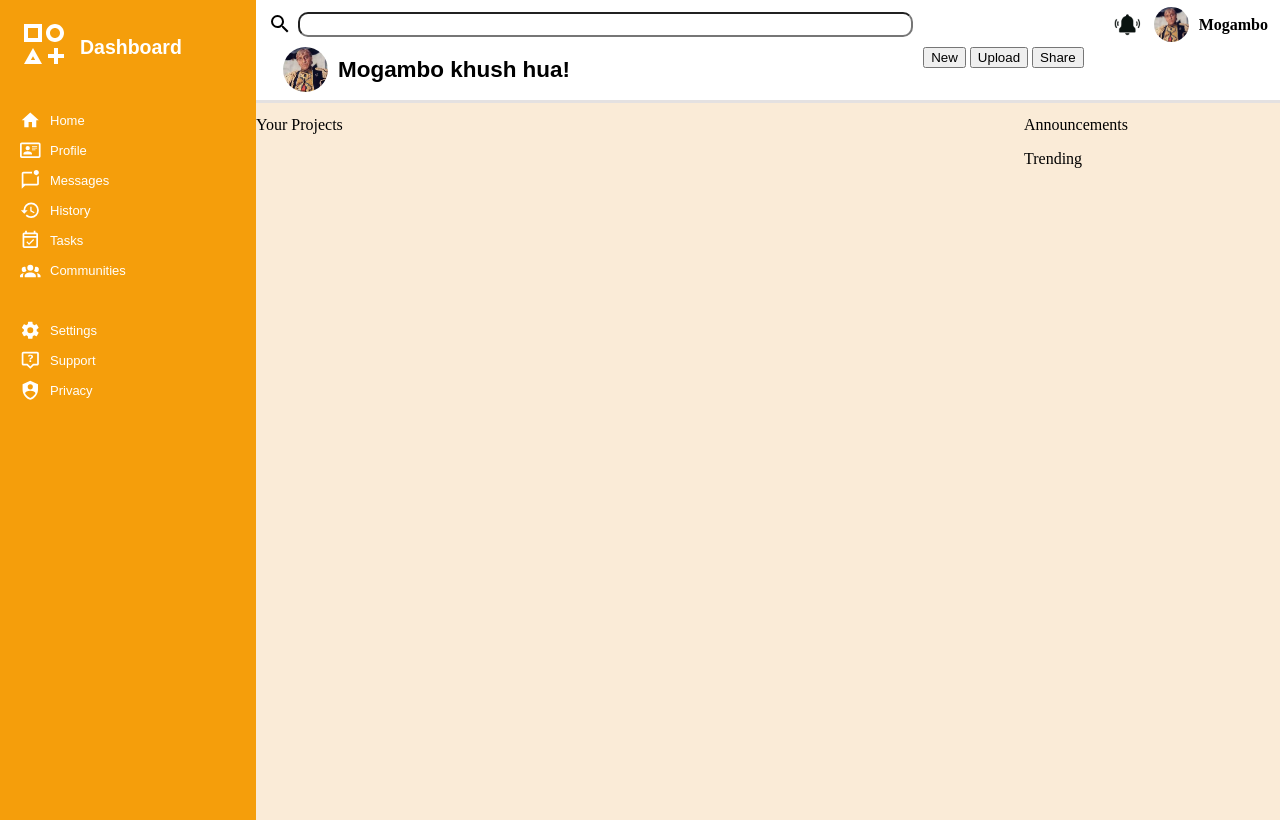
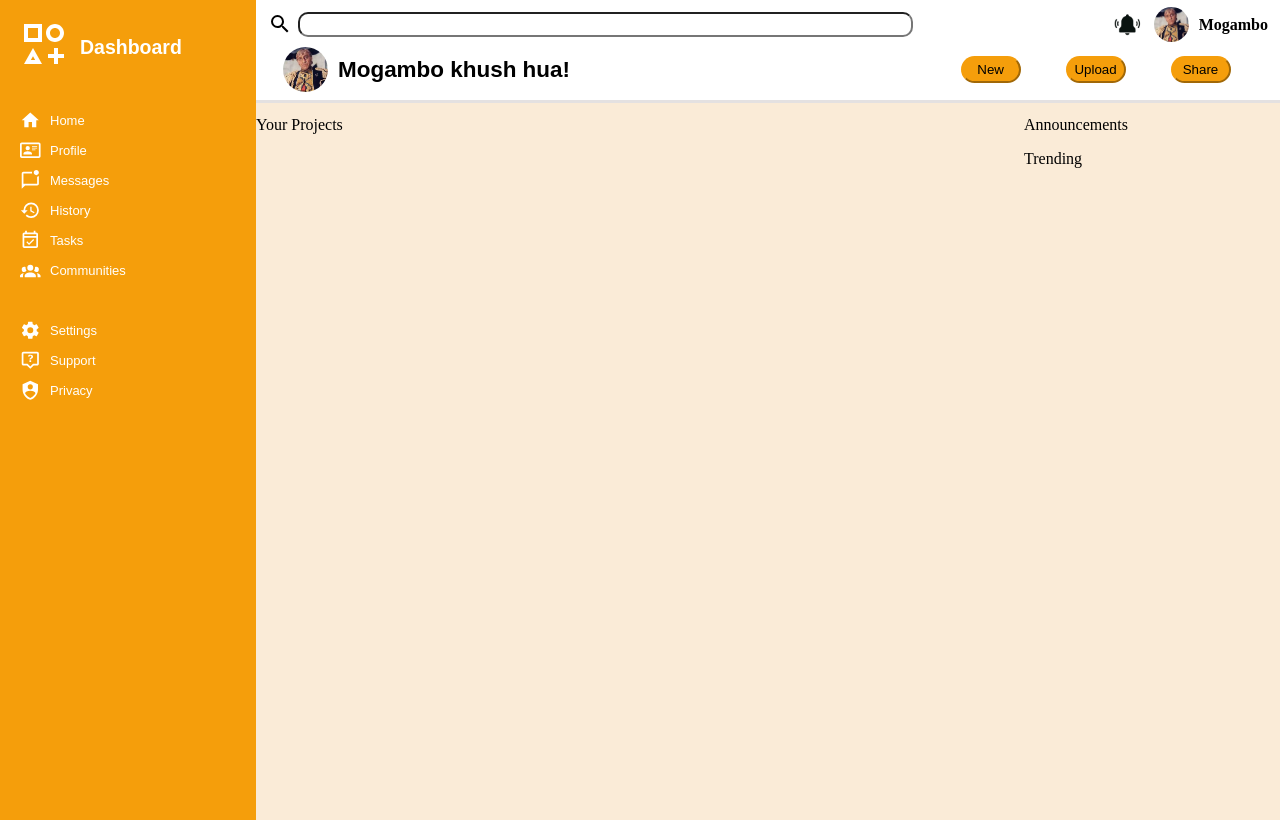
Before and after one commit to ItsWip/odin_projects, a plain HTML site: page 06.dashboard/index.html in a window 1280 px wide. Drawn offline with Linux system fonts and the light colour scheme.

```diff
--- a/06.dashboard/index.css
+++ b/06.dashboard/index.css
@@ -85,6 +85,19 @@ body{
     grid-column: 2/3;
     grid-row: 3/4;
 }
+.button{
+    padding: 10px 15px 0;
+    display: flex;
+    justify-content: space-around;
+    align-items: center;
+}
+#btn_1{
+    background-color: #f59e0b;
+    border-color: #f59e0b;
+    height: 27px;
+    width: 60px;
+    border-radius: 13.5px;
+}
 
 
 
```
